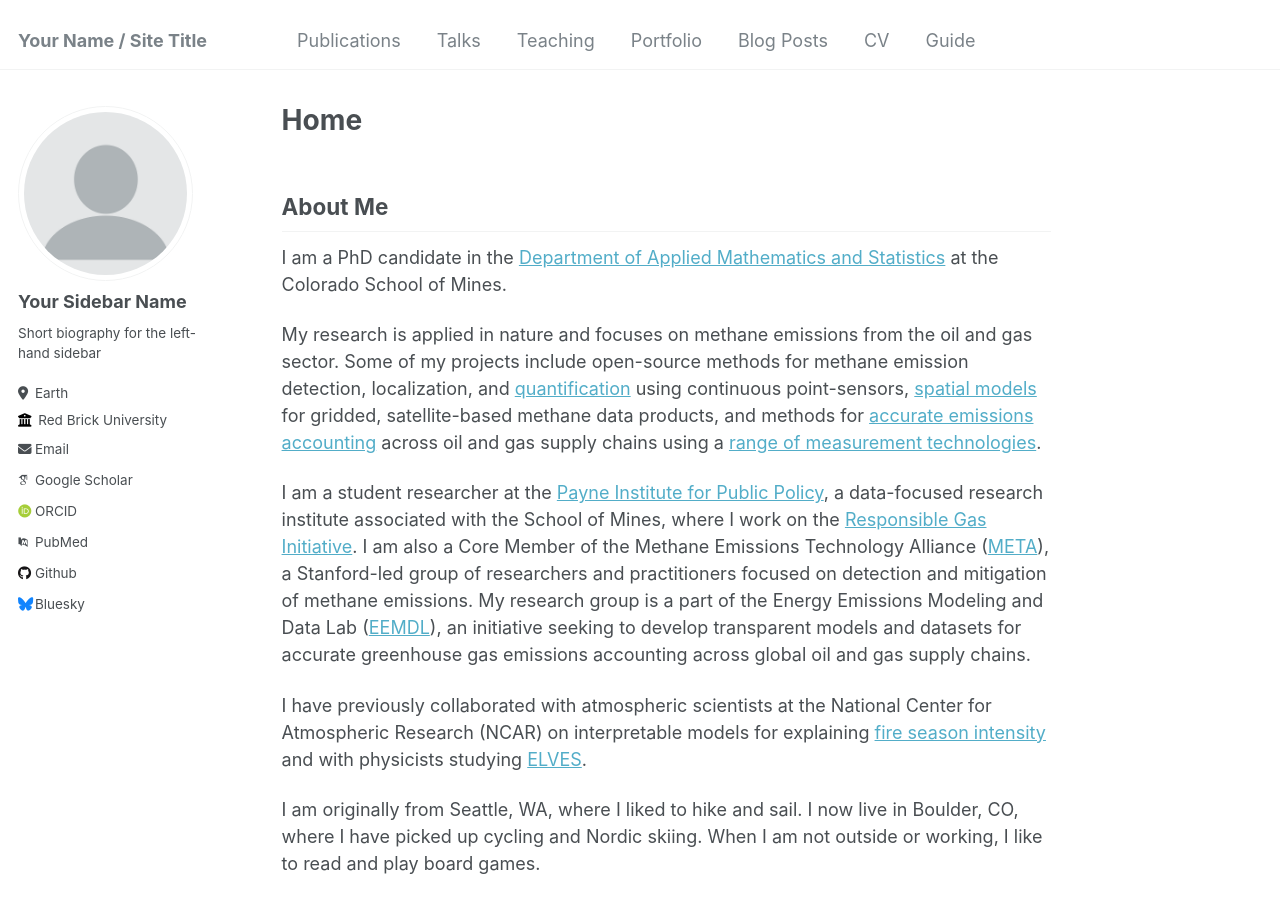
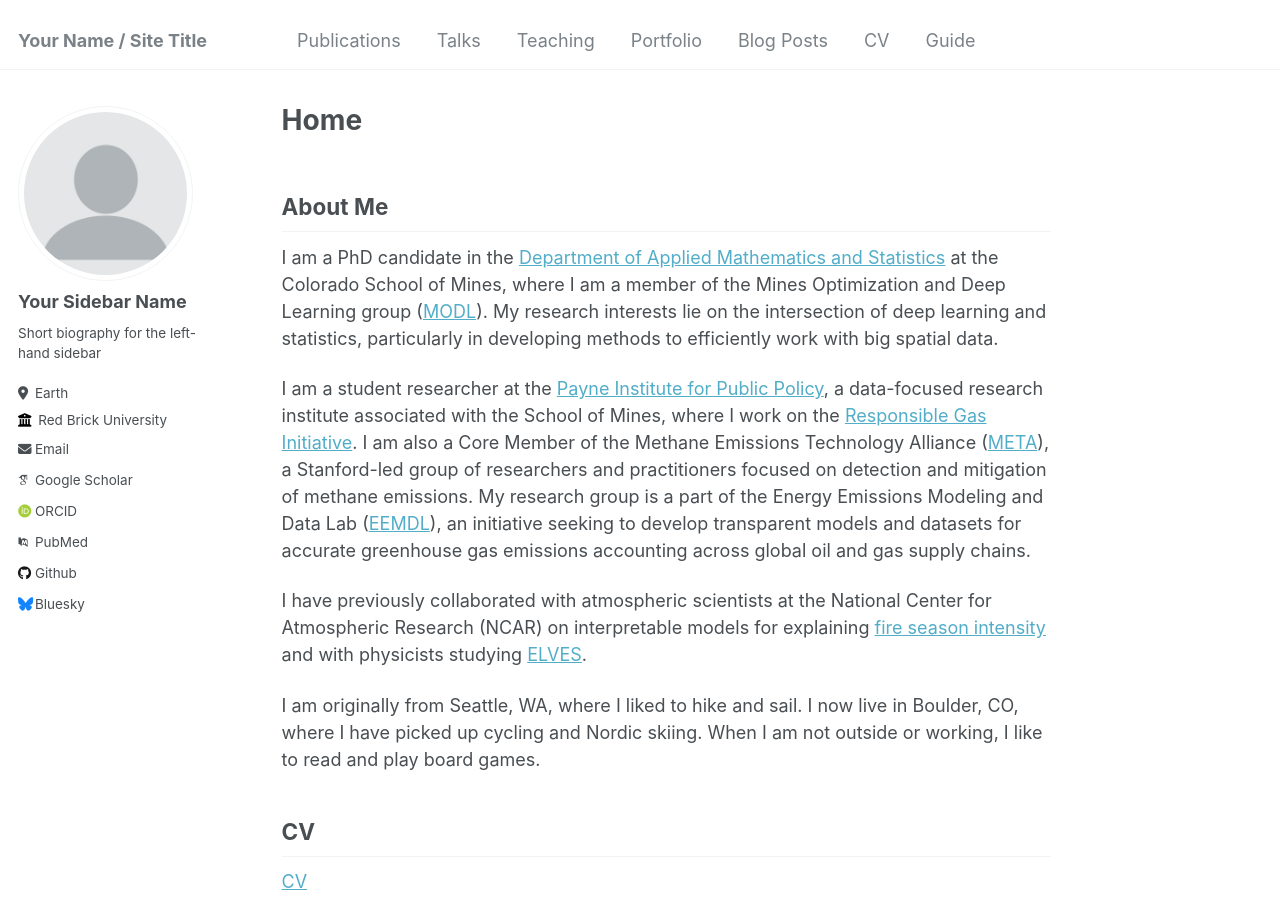
Before and after one commit to antonyxsik/antonyxsik.github.io, a Jekyll site: the page built from _pages/about.md, in a window 1280 px wide and 900 px high. Built offline with Jekyll 4.4.1, drawn with Linux system fonts in a browser that asks for light colours; some web fonts are replaced.

Commit message:
Update about.md

```diff
--- a/_pages/about.md
+++ b/_pages/about.md
@@ -10,10 +10,9 @@ redirect_from:
 
 About Me
 ------
-I am a PhD candidate in the [Department of Applied Mathematics and Statistics](https://ams.mines.edu/) at the Colorado School of Mines.
+I am a PhD candidate in the [Department of Applied Mathematics and Statistics](https://ams.mines.edu/) at the Colorado School of Mines, where I am a member of the Mines Optimization and Deep Learning group ([MODL](https://ams.mines.edu/optimization-and-deep-learning/)). My research interests lie on the intersection of deep learning and statistics, particularly in developing methods to efficiently work with big spatial data.
 
 
-My research is applied in nature and focuses on methane emissions from the oil and gas sector. Some of my projects include open-source methods for methane emission detection, localization, and [quantification](https://doi.org/10.1525/elementa.2023.00110) using continuous point-sensors, [spatial models](https://wsdaniels.github.io/files/2021_daniels_MS_thesis.pdf) for gridded, satellite-based methane data products, and methods for [accurate emissions accounting](https://doi.org/10.1021/acs.est.2c06211) across oil and gas supply chains using a [range of measurement technologies](https://doi.org/10.1021/acs.est.3c01121).
 
 I am a student researcher at the [Payne Institute for Public Policy](https://payneinstitute.mines.edu/), a data-focused research institute associated with the School of Mines, where I work on the [Responsible Gas Initiative](https://www.mines.edu/global-energy-future/responsiblegas/). I am also a Core Member of the Methane Emissions Technology Alliance ([META](https://ngi.stanford.edu/events-news/meta-seminars)), a Stanford-led group of researchers and practitioners focused on detection and mitigation of methane emissions. My research group is a part of the Energy Emissions Modeling and Data Lab ([EEMDL](https://www.eemdl.utexas.edu/)), an initiative seeking to develop transparent models and datasets for accurate greenhouse gas emissions accounting across global oil and gas supply chains.
 
```
